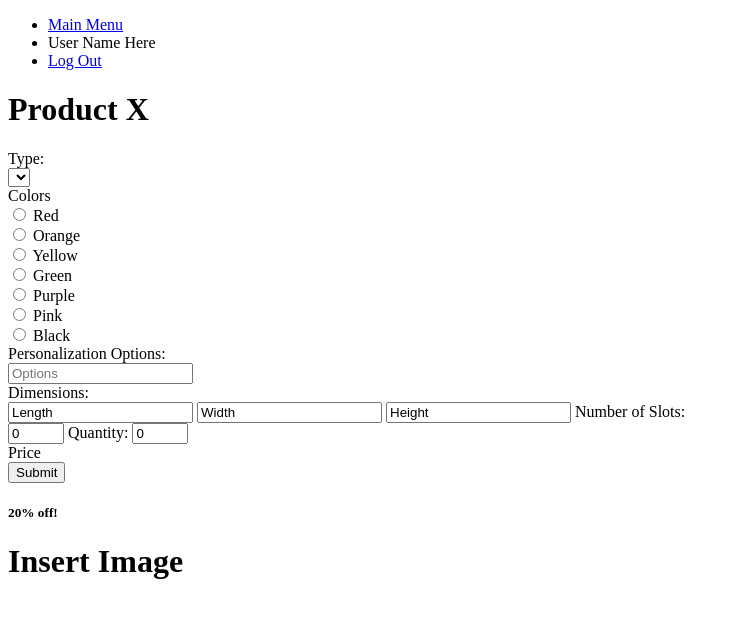
After one commit to giovahkiin/gamma-omi-sigma, a PHP site: page /Product_Folder.php in a window 1280 px wide. The commit adds this page. Shown: the top 618 px of the page, without its empty margins (0-736 px from the left). Run offline with PHP 8.4, Linux system fonts and the light colour scheme; tables that the repository leaves empty hold one stand-in row (values such as "Sample post"); data that the repository does not hold is empty.

Commit message:
WE GOT DROPDOWNS TO WORK

```diff
--- a/Catalog.php
+++ b/Catalog.php
@@ -16,7 +16,7 @@
 		</div>
 		<div id = "Menu">
 			<ul>
-				<li> <a href = "./Product_Page.php"> Product 1 </a> </li>
+				<li> <a href = "./Product_Folder.php"> Folders </a> </li>
 			</ul>
 		</div>
 	</body>
--- /dev/null
+++ b/Product_Folder.php
@@ -0,0 +1,112 @@
+<!DOCTYPE HTML>
+<html>
+    <head>
+        <meta charset="UTF-8">
+        <title>Product Page: Folder</title>
+        <?php include 'config.php';?>
+    </head>
+
+    <body>
+        <div id="container">
+            <div id = "Bar">
+                <ul>
+                    <li> <a href = "./Main_Menu.php"> Main Menu </a></li>
+                    <li> User Name Here </li>
+                    <li> <a href = "./Login.php"> Log Out </a></li>
+                </ul>
+            </div>
+            <div id="header">
+                <div id="Product X">
+                <!-- Product X is just a placeholder for the name of the product-->
+                    <h1>Product X</h1>
+                </div>
+            </div>
+
+            <div id = "content">
+                <div id = "left">
+                    <div id = "leftInput">
+                    <form action=<?php echo htmlspecialchars($_SERVER["PHP_SELF"]); ?> method="POST">
+
+                    <!-- This input for type is a placeholder since drop down buttons require css-->
+                    <!-- <input type = "text" name="Type" placeholder="Type"><br> -->
+
+                    <?php
+                        echo "Type:<br>";
+
+                        $type_result = $conn->query("SELECT product_type FROM catalog WHERE product_line = 'Folder' ORDER BY product_type");
+                        echo "<select name = 'Type'>";
+                        while ($row = $type_result->fetch_assoc()) {
+                            unset($product_type);
+                            $product_type = $row['product_type'];
+                            echo "<option value = " . $product_type . ">" . $product_type . "</option>";
+                        }
+                        echo "</select>";
+                     ?>
+
+                    <div id="buttons">
+                        Colors<br>
+                        <input type="radio" name="color" value="red"> Red<br>
+                        <input type="radio" name="color" value="orange"> Orange <br>
+                        <input type="radio" name="color" value="yellow"> Yellow<br>
+                        <input type="radio" name="color" value="green"> Green<br>
+                        <input type="radio" name="color" value="purple"> Purple<br>
+                        <input type="radio" name="color" value="pink"> Pink<br>
+                        <input type="radio" name="color" value="black"> Black<br>
+                    </div>
+
+                    Personalization Options:<br>
+                    <!-- This too is a placeholder since drop down buttons require css-->
+                    <input type = "text" name ="Options" placeholder ="Options"><br>
+
+                    Dimensions:<br>
+                    <input type="text" name="length" value="Length">
+                    <input type="text" name="width" value="Width">
+                    <input type="text" name="height" value="Height">
+
+                    Number of Slots: <br>
+                    <input type="number" name="slots" value="0" min="1" max="99">
+
+                    Quantity:
+                    <input type = "number" name="Quantity" value ="0" min="1" max = "99"> <br>
+
+                    Price<br>
+                    </div>
+
+                    <div id = "rightSubmit">
+                    <input  type= submit value ="Submit" >
+                    </form>
+                    </div>
+                </div>
+
+                <?php
+                    if ($_SERVER["REQUEST_METHOD"] == "POST") {
+                        $Line =  test_input($_POST["Line"]);
+                        $Type =  test_input($_POST["Type"]);
+                        $color =  test_input($_POST["color"]);
+                        $Options =  test_input($_POST["Options"]);
+                        $length =  test_input($_POST["length"]);
+                        $width =  test_input($_POST["width"]);
+                        $height =  test_input($_POST["height"]);
+                        $slots = test_input($_POST["slots"]);
+                        $Quantity =  test_input($_POST["Quantity"]);
+
+                        // $sql ="INSERT INTO catalog(product_type, product_line, personalization_limit, length, width, height, number_of_slots, price)
+                        // VALUES('" . $productType . "', '" . $productLine . "', " . $pLimit . ", " . $length . ", " . $width . ", " . $height . ", " . $slots . ", " . $srp . ");";
+                        //
+                        // if ($conn->query($sql) === TRUE) {
+                        //     echo "New record created successfully";
+                        // } else {
+                        //     echo "Error: " . $sql . "<br>" . $conn->error;
+                        // }
+        				// $conn->close();
+                    }
+                ?>
+
+                <div right>
+                    <h5>20% off!</h5>
+                    <h1>Insert Image</h1>
+                </div>
+            </div>
+        </div>
+    </body>
+</html>
```
Also changed, not shown: Product_Page.php (deleted, +0 -67 lines).
